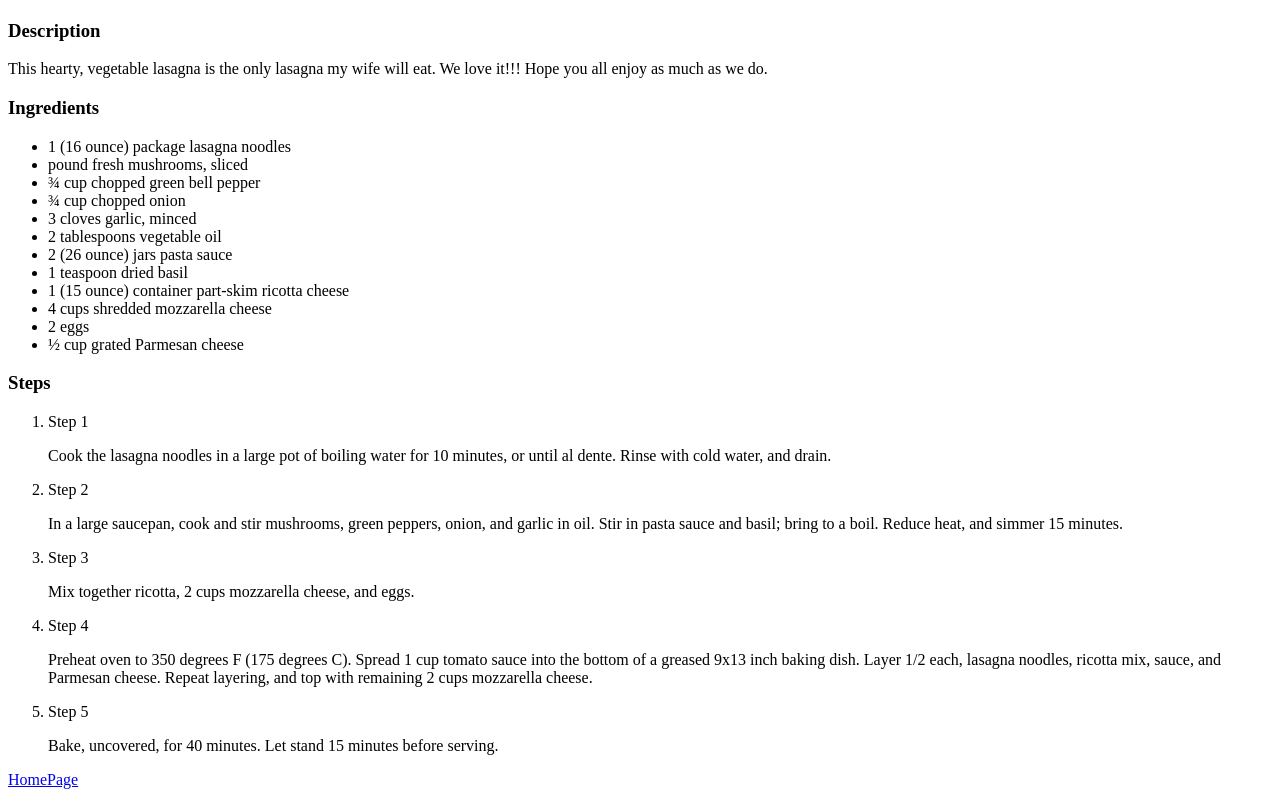
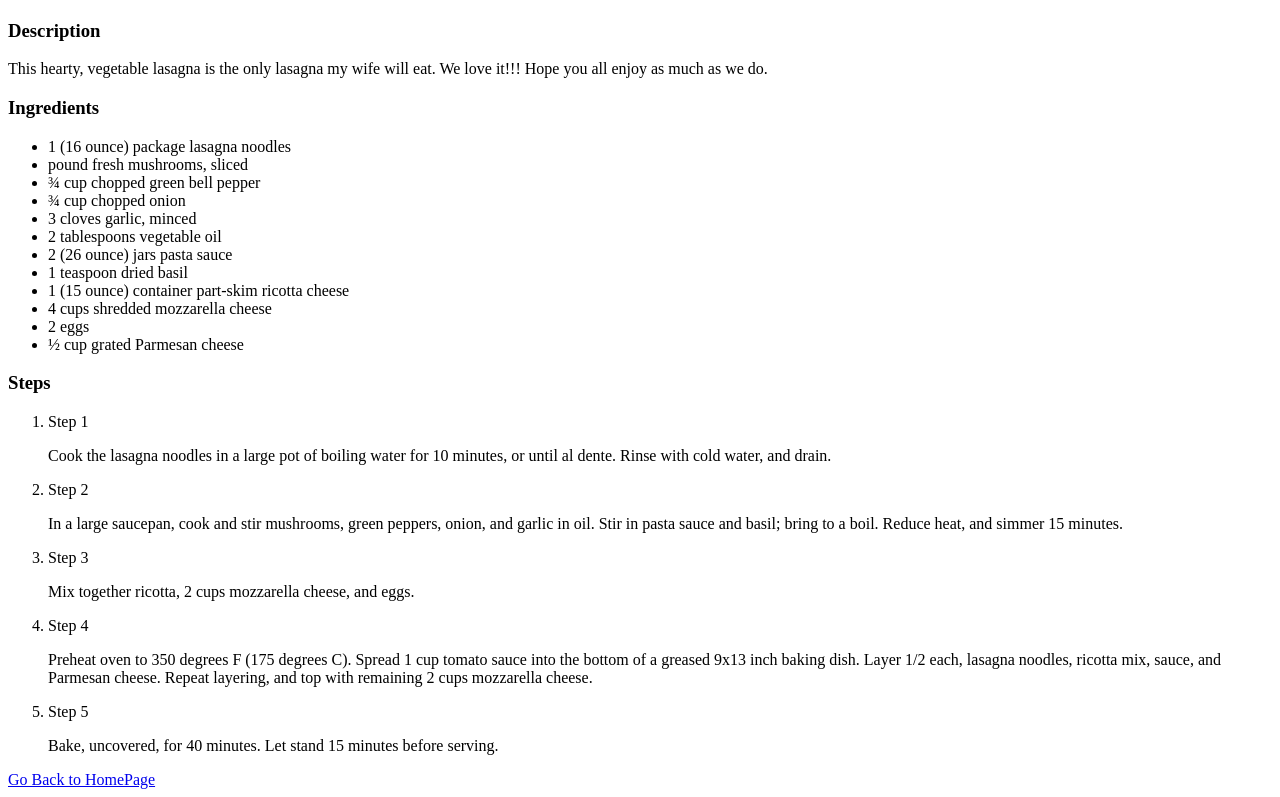
Before and after one commit to bcool001/odin-recipes, a plain HTML site: page recipes/lasagna.html in a window 1280 px wide. Shown: the part 483-1280 px from the top of the page. Drawn offline with Linux system fonts and the light colour scheme.

Commit message:
Update lasagna.html

```diff
--- a/recipes/lasagna.html
+++ b/recipes/lasagna.html
@@ -48,6 +48,6 @@
                 <p>Bake, uncovered, for 40 minutes. Let stand 15 minutes before serving.</p>
             </li>
         </ol>
-    <a href= "../index.html">HomePage</a>
+    <a href= "../index.html">Go Back to HomePage</a>
 </body>
 </html>
```
